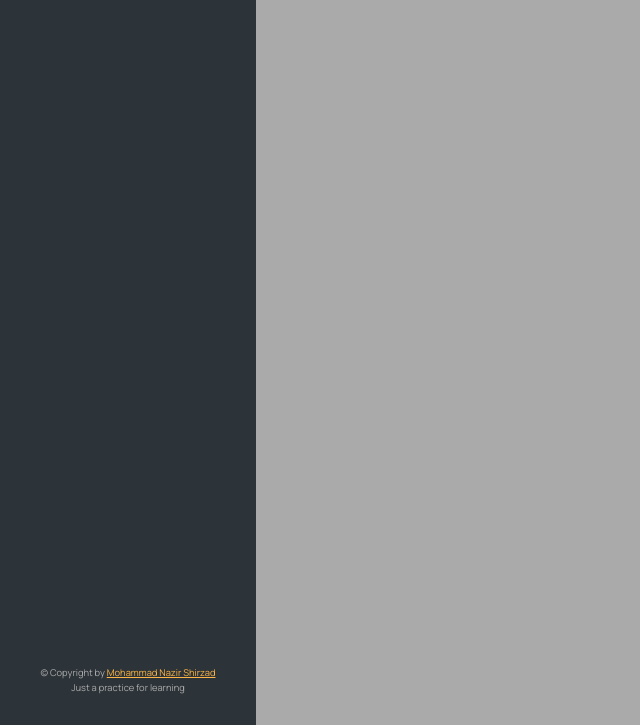
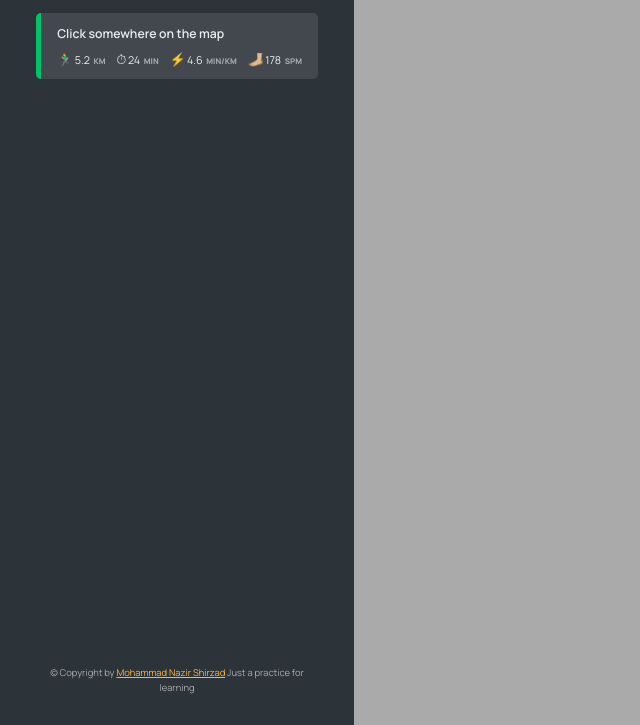
Before and after one commit to nazir19980501/mapty, a plain HTML site: page index.html in a window 1280 px wide. Shown: the part 75-800 px from the top of the page, without its empty margins (0-640 px from the left). Drawn offline with nearby package versions, Linux system fonts and the light colour scheme.

Commit message:
Update index.html

```diff
--- a/index.html
+++ b/index.html
@@ -76,8 +76,8 @@
           <button class="form__btn">OK</button>
         </form>
 
-        <!-- <li class="workout workout--running" data-id="1234567890">
-          <h2 class="workout__title">Running on April 14</h2>
+        <li class="workout workout--running" data-id="1234567890">
+          <h2 class="workout__title">Click somewhere on the map</h2>
           <div class="workout__details">
             <span class="workout__icon">🏃‍♂️</span>
             <span class="workout__value">5.2</span>
@@ -100,7 +100,7 @@
           </div>
         </li>
 
-        <li class="workout workout--cycling" data-id="1234567891">
+<!--         <li class="workout workout--cycling" data-id="1234567891">
           <h2 class="workout__title">Cycling on April 5</h2>
           <div class="workout__details">
             <span class="workout__icon">🚴‍♀️</span>
```
